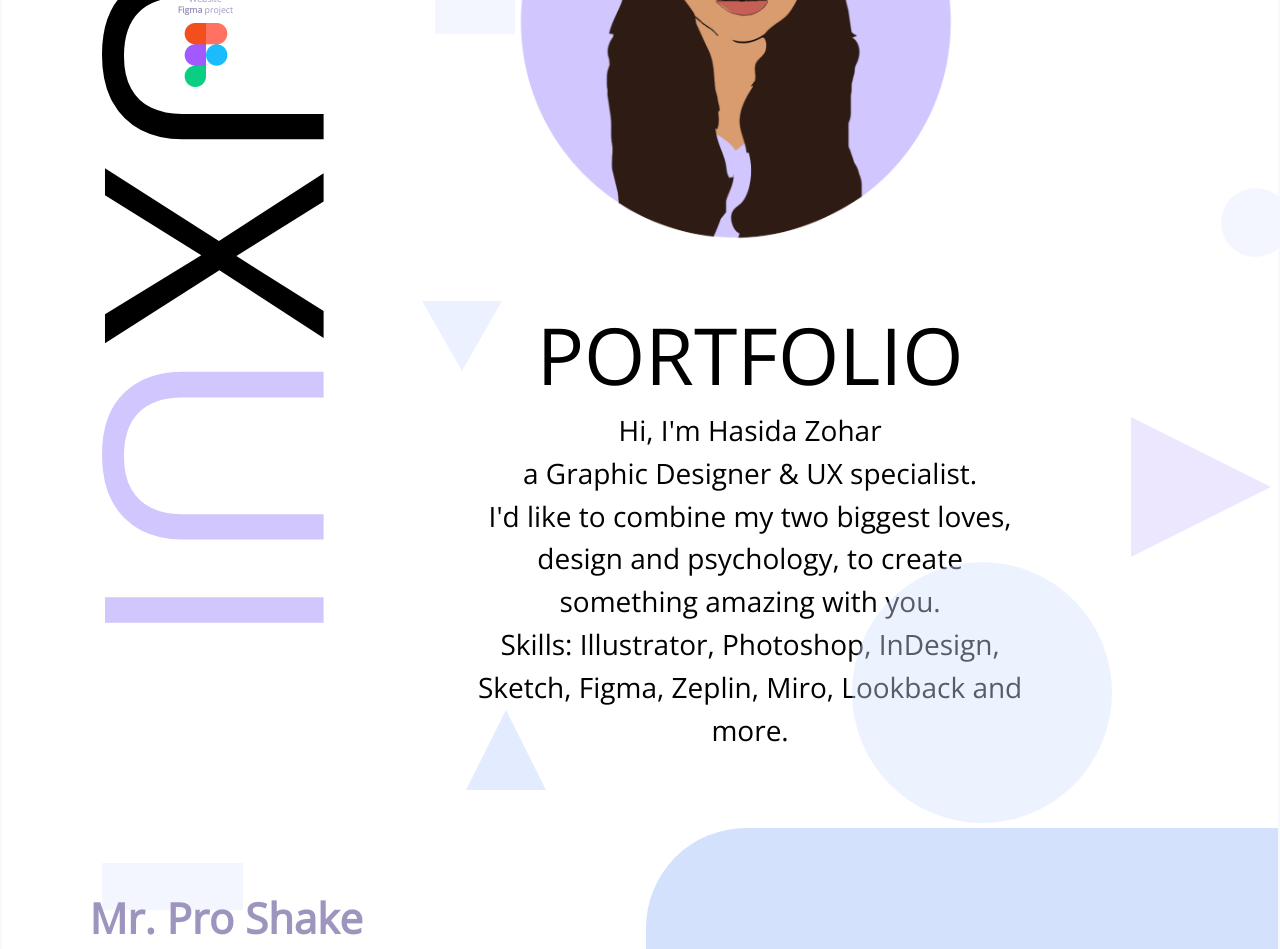
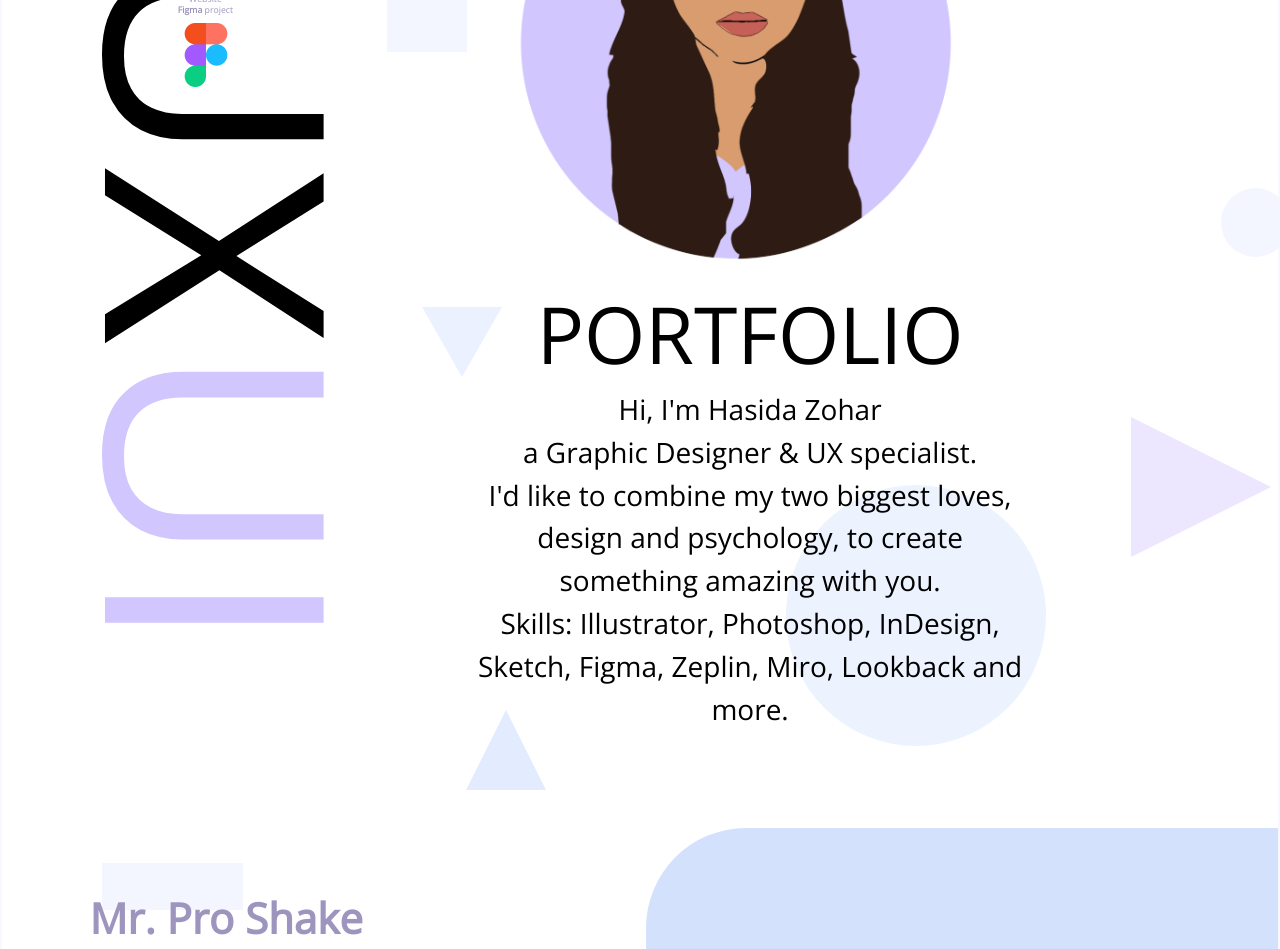
Before and after one commit to hay12396/hasida-website, a Nuxt app: page / in a window 1280 px wide. Shown: the part 412-1361 px from the top of the page. Built offline with nearby package versions, Linux system fonts and the light colour scheme.

Commit message:
ui adjustments

```diff
--- a/components/contact/contact.vue
+++ b/components/contact/contact.vue
@@ -52,7 +52,7 @@ export default {
     justify-content: center;
     margin-bottom: 115px;
     img {
-      width: 22%;
+      width: 16%;
       margin-right: 2rem;
       cursor: pointer;
     }
--- a/components/resume/resume-image.vue
+++ b/components/resume/resume-image.vue
@@ -127,11 +127,13 @@ export default {
     }
 
     .titles {
+      position: relative;
+      z-index: 1;
       margin-top: 0;
       text-align: center;
       @media screen and (min-width: 768px) {
         text-align: left;
-      margin-top: -2rem;
+        margin-top: -5rem;
       }
       .portfolio {
         font-size: 3.625rem;
@@ -249,8 +251,8 @@ export default {
     }
 
     .circle8 {
-      top: 972px;
-      right: 250px;
+      top: 895px;
+      right: 316px;
       width: 260px;
       height: 260.63px;
 
@@ -260,8 +262,8 @@ export default {
     .square {
       background-color: #f4f6ff;
 
-      top: 364px;
-      left: 433px;
+      top: 382px;
+      left: 385px;
       width: 80px;
       height: 80px;
     }
@@ -278,7 +280,7 @@ export default {
     .triangular1 {
       transform: rotate(180deg);
 
-      top: 711px;
+      top: 717px;
       left: 420px;
 
       border-left: 40px solid transparent;
```
